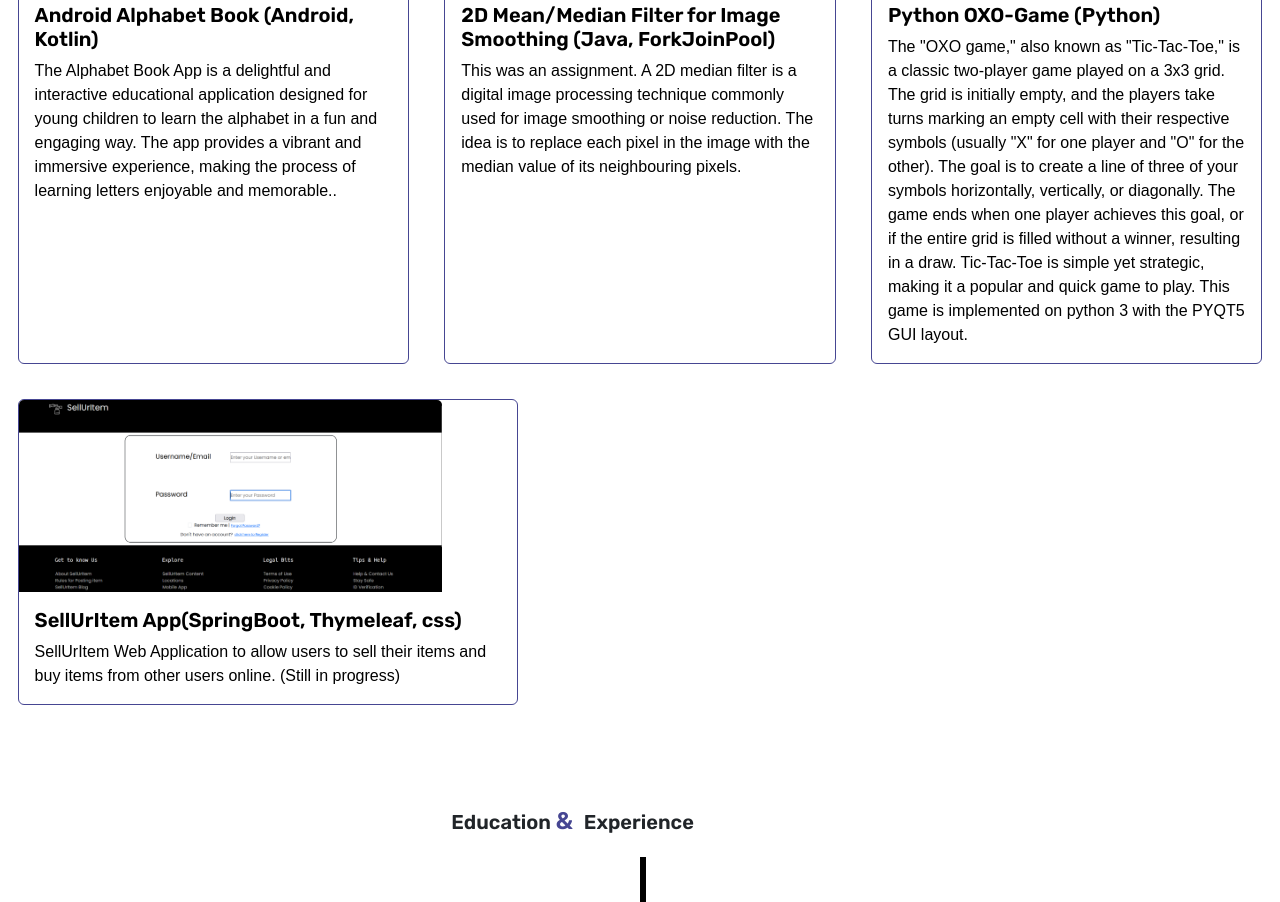
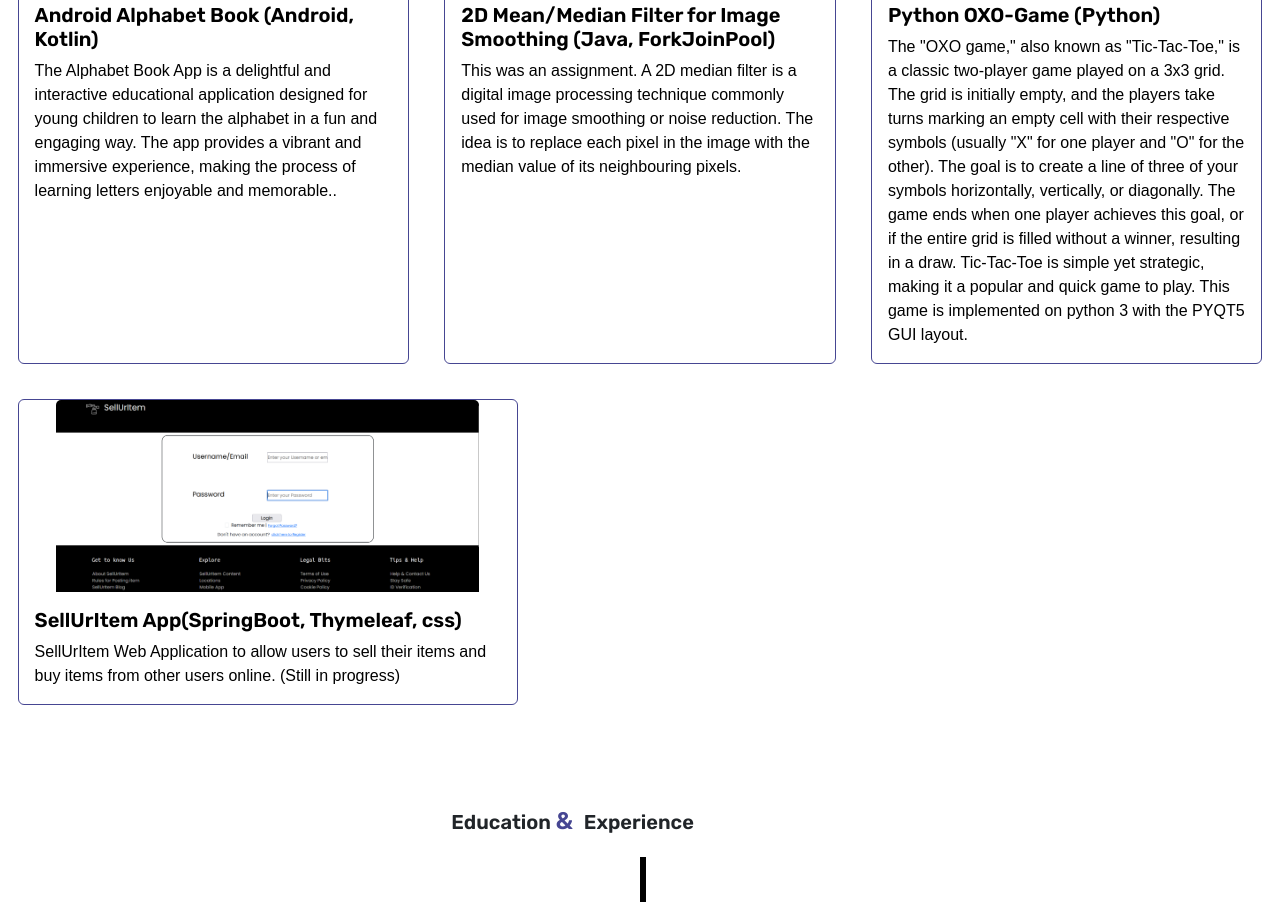
Before and after one commit to Lula-Benni/Personal-Blog, a plain HTML site: page index.html in a window 1280 px wide. Shown: the part 1703-2605 px from the top of the page. Drawn offline with nearby package versions, Linux system fonts and the light colour scheme.

Commit message:
Centered card images

```diff
--- a/styles/style.css
+++ b/styles/style.css
@@ -157,7 +157,7 @@ span .my-name{
 #education{
     display: block;
 }
-.education-cards .card{
+.card{
     align-items: center;
 }
 .education-header{
```
